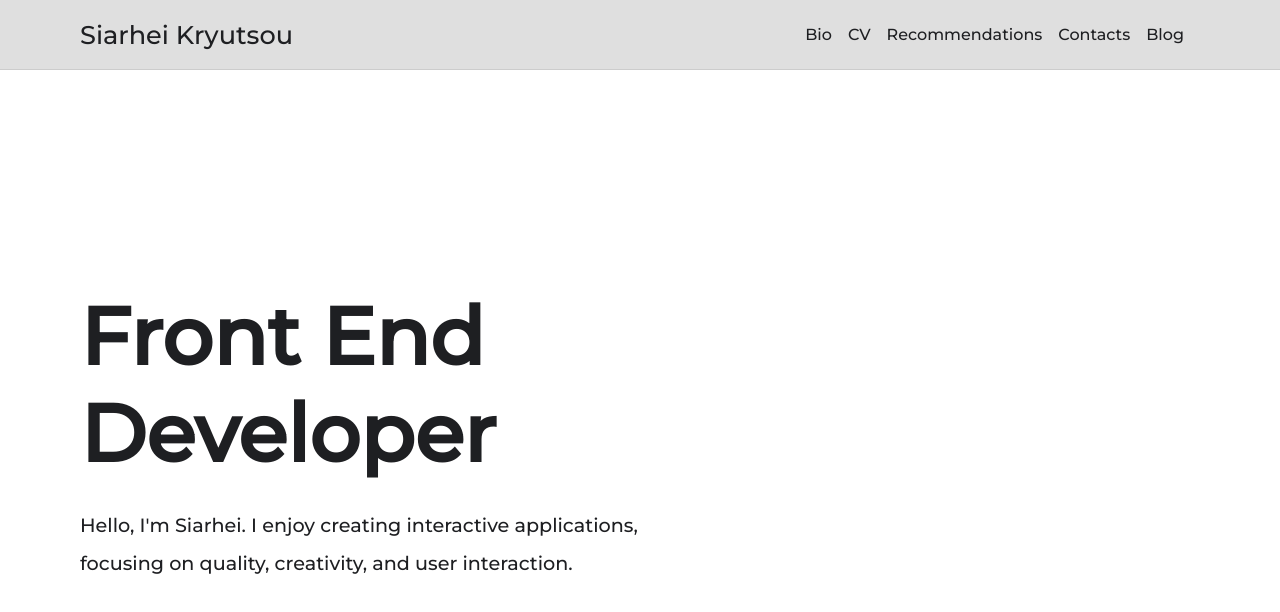
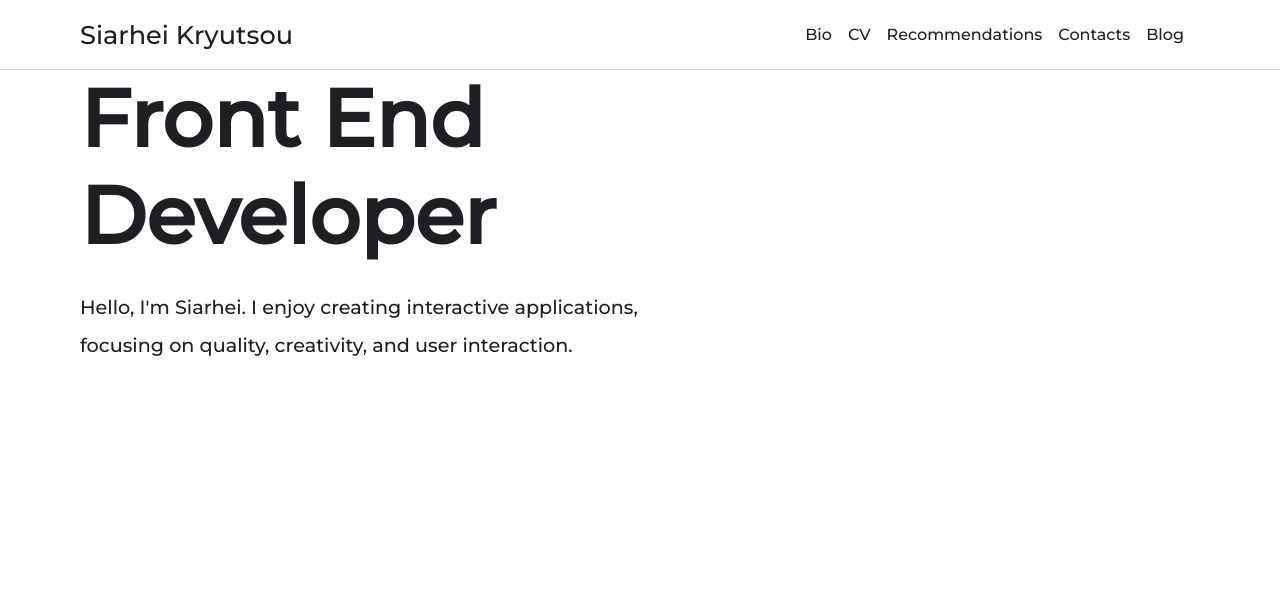
Before and after one commit to siarheikryutsou/sergeykrivtsov, a React (Create React App) app: page / in a window 1280 px wide. Shown: the top 612 px of the page. Built offline with nearby package versions, Linux system fonts and the light colour scheme.

Commit message:
Style updates

```diff
--- a/src/index.css
+++ b/src/index.css
@@ -7,6 +7,7 @@
   --body-padding-x: 5rem;
   --font-primary: 'Montserrat', sans-serif;
   --color-header-splitter: rgba(0, 0, 0, 0.2);
+  --header-bg-color: transparent;
 }
 
 @media (prefers-color-scheme: dark) {
@@ -14,6 +15,7 @@
     --bg: #1e1f22;
     --color-text-primary: white;
     --color-header-splitter: rgba(255, 255, 255, 0.08);
+    --header-bg-color: rgba(40, 40, 40, .15);
   }
 }
 
--- a/src/pages/main/styles.module.css
+++ b/src/pages/main/styles.module.css
@@ -1,7 +1,20 @@
 .pageMain {
     height: 100%;
     display: flex;
-    align-items: center;
+    justify-content: space-between;
+}
+
+.photo {
+    width: 300px;
+    height: 300px;
+    object-fit: fill;
+}
+
+.headingArticle {
+    height: 450px;
+    display: flex;
+    flex-direction: column;
+    justify-content: center;
 }
 
 .mainHeading {
--- a/src/widgets/header/styles.module.css
+++ b/src/widgets/header/styles.module.css
@@ -10,6 +10,6 @@
     bottom: 0;
     right: 0;
     z-index: -1;
-    background-color: rgba(40, 40, 40, .15);
+    background-color: var(--header-bg-color);
     backdrop-filter: blur(9px);
 }
```
